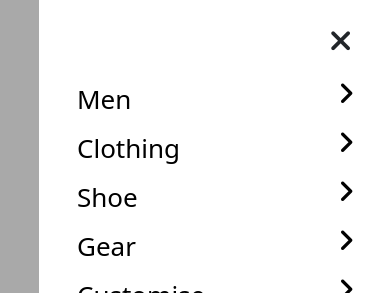
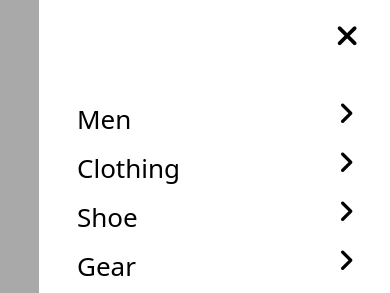
Before and after one commit to LocHoang03/TKW, a plain HTML site: page Project/viewPage/index.html in a window 390 px wide. Both pictures are taken after a click on the element 347 px from the left and 33 px from the top of the page. Shown: the top 293 px of the page. Drawn offline with nearby package versions, Linux system fonts and the light colour scheme.

Commit message:
update #6

```diff
--- a/Project/assets/css/header-footer-res.css
+++ b/Project/assets/css/header-footer-res.css
@@ -2,6 +2,10 @@
 :root {
     --smooth : all 0.2s ease-in;
     --width-dash: 20px;
+}
+
+.search-mobile {
+    display: none;
 }
 
 
@@ -54,17 +58,41 @@
         cursor: auto;
     }
 
-    .icon-close-overlay {
+    .btn-close-overlay {
         padding: 6px;
         cursor: pointer;
+        width: auto;
+        height: auto;
+        border: none;
+        position: relative;
+        width: 32px;
+        height: 32px;
+        padding: 3px;
+        display: flex;
+        justify-content: center;
+        align-items: center;
+        float: right;
+        margin-right: 27px;
+        background: none;
+    }
+
+    .btn-close-overlay:hover {
+        background-color: #e5e5e5;
+        border-radius: 50%;
 
     }
 
-    .icon-close-overlay:hover {
+    .icon-close-overlay {
+        position: absolute;
+        font-size: 30px;
+    }
+
+
+    /* .icon-close-overlay:hover {
         background-color: #e5e5e5;
-        border-radius: 60%;
+        border-radius: 50%;
 
-    }
+    } */
 
     .nav-icon-dash {
         display: block;
@@ -109,14 +137,7 @@
     .close-overlay {
         position: relative;
         margin-top: 20px;
-        padding-bottom: 10px;
-    }
-
-    .icon-close-overlay {
-        position: absolute;
-        font-size: 30px;
-        margin-right: 34px;
-        right: 0;
+        padding-bottom: 30px;
     }
 
 
@@ -447,6 +468,7 @@
 
     .nav-icon-dash {
         margin-right: 40px;
+        z-index: 3;
 
     }
     .overlay {
--- a/Project/js/handleoverlay.js
+++ b/Project/js/handleoverlay.js
@@ -42,10 +42,7 @@ toggleTitle2.addEventListener("click", () => {
     showTitle2.classList.toggle("show-item-children-2");
 })
 
-const match = window.matchMedia("(max-width: 992px)");
 
-      function myFunction(x) {
-        if (match.matches) {
             showMobile.addEventListener("click", (e) => {
                 e.preventDefault();
                 searchMobile.style.display = "inherit";
@@ -53,10 +50,3 @@ const match = window.matchMedia("(max-width: 992px)");
             cancel.addEventListener("click", () => {
                 searchMobile.style.display = "none"
             })
-        } else {
-          showInput.classList.add("search-link");
-          showInput.classList.remove("search-mobile-show");
-        }
-      }
-
-      myFunction(match); // Call listener function at run time
--- a/Project/viewPage/index.html
+++ b/Project/viewPage/index.html
@@ -993,7 +993,7 @@
     <div class="include-overlay">
       <div class="overlay">
         <div class="close-overlay">
-          <i class="fa-solid fa-xmark icon-close-overlay"></i>
+          <button class="btn-close-overlay"><i class="fa-solid fa-xmark icon-close-overlay"></i></button>
         </div>
         <ul class="list-product">
           <li class="list-item-product">
```
